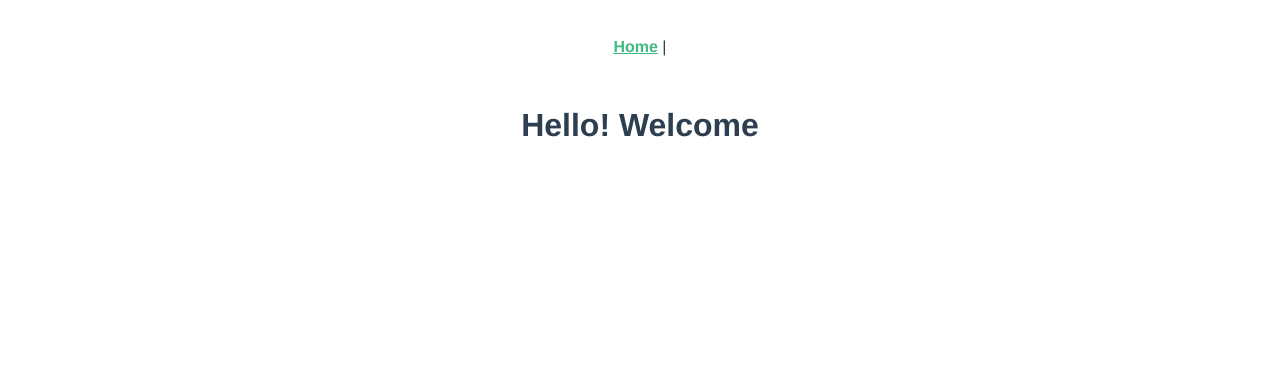
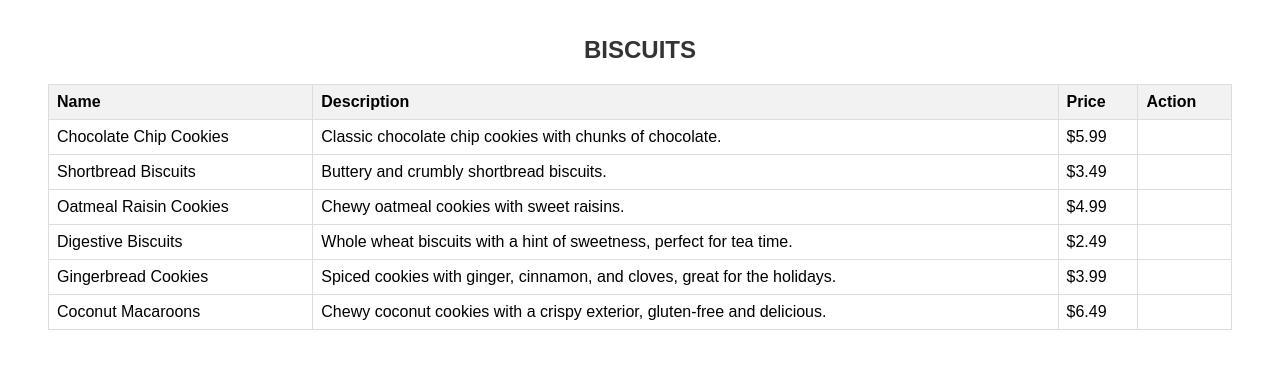
Before and after one commit to ptrcmnlgcs/midterm-activity2, a Vue app: page / in a window 1280 px wide. Shown: the top 368 px of the page. Built offline with nearby package versions, Linux system fonts and the light colour scheme.

Commit message:
add codes in App.vue

```diff
--- a/src/App.vue
+++ b/src/App.vue
@@ -1,29 +1,27 @@
 <template>
-  <nav>
-    <router-link to="/">Home</router-link> |
-  </nav>
-  <router-view/>
+  <div id="app">
+
+    <BiscuitPage />
+  </div>
 </template>
+
+<script>
+import BiscuitPage from './components/BiscuitPage.vue';
+
+export default {
+  name: 'App',
+  components: {
+    BiscuitPage
+  }
+};
+</script>
 
 <style>
 #app {
-  font-family: Avenir, Helvetica, Arial, sans-serif;
-  -webkit-font-smoothing: antialiased;
-  -moz-osx-font-smoothing: grayscale;
+  font-family: Arial, sans-serif;
+  margin: 20px;
+}
+.h1{
   text-align: center;
-  color: #2c3e50;
-}
-
-nav {
-  padding: 30px;
-}
-
-nav a {
-  font-weight: bold;
-  color: #2c3e50;
-}
-
-nav a.router-link-exact-active {
-  color: #42b983;
 }
 </style>
```
